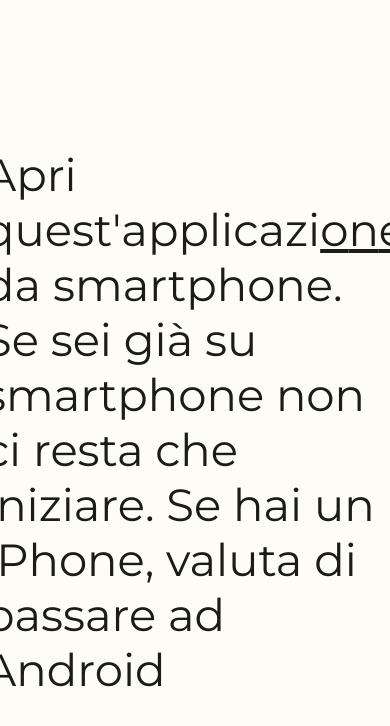
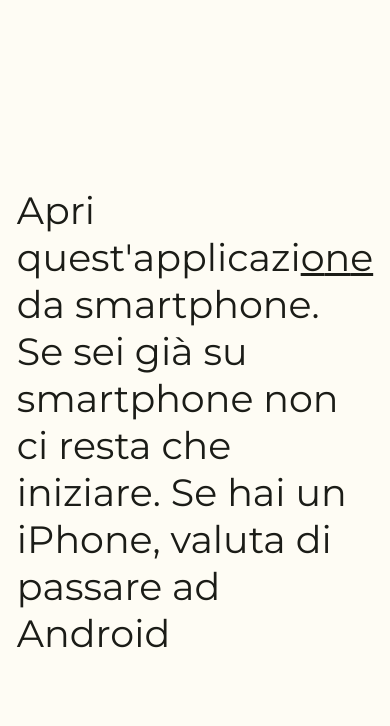
Before and after one commit to danilotomaccio/gift-list, a React (Vite) app: page / in a window 390 px wide. Shown: the top 726 px of the page. Built offline with nearby package versions, Linux system fonts and the light colour scheme.

Commit message:
Fix width

```diff
--- a/src/pages/FirstGamePage.css
+++ b/src/pages/FirstGamePage.css
@@ -8,3 +8,9 @@
 .firstGame .textGame {
     margin: 18px;
 }
+
+@media (max-width: 410px) {
+    .firstGame .textGame {
+        font-size: 38px;
+    }
+}
```
